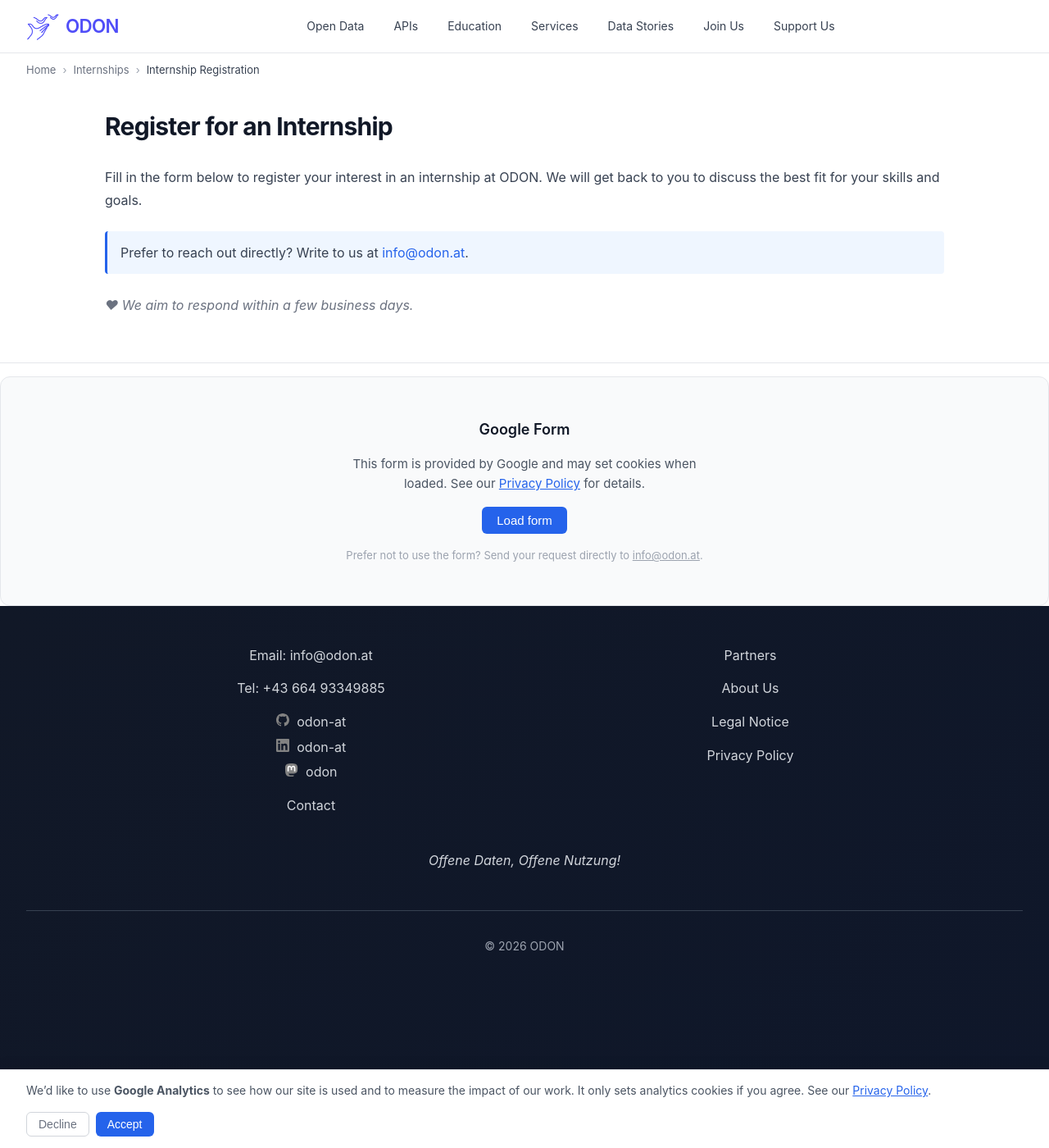
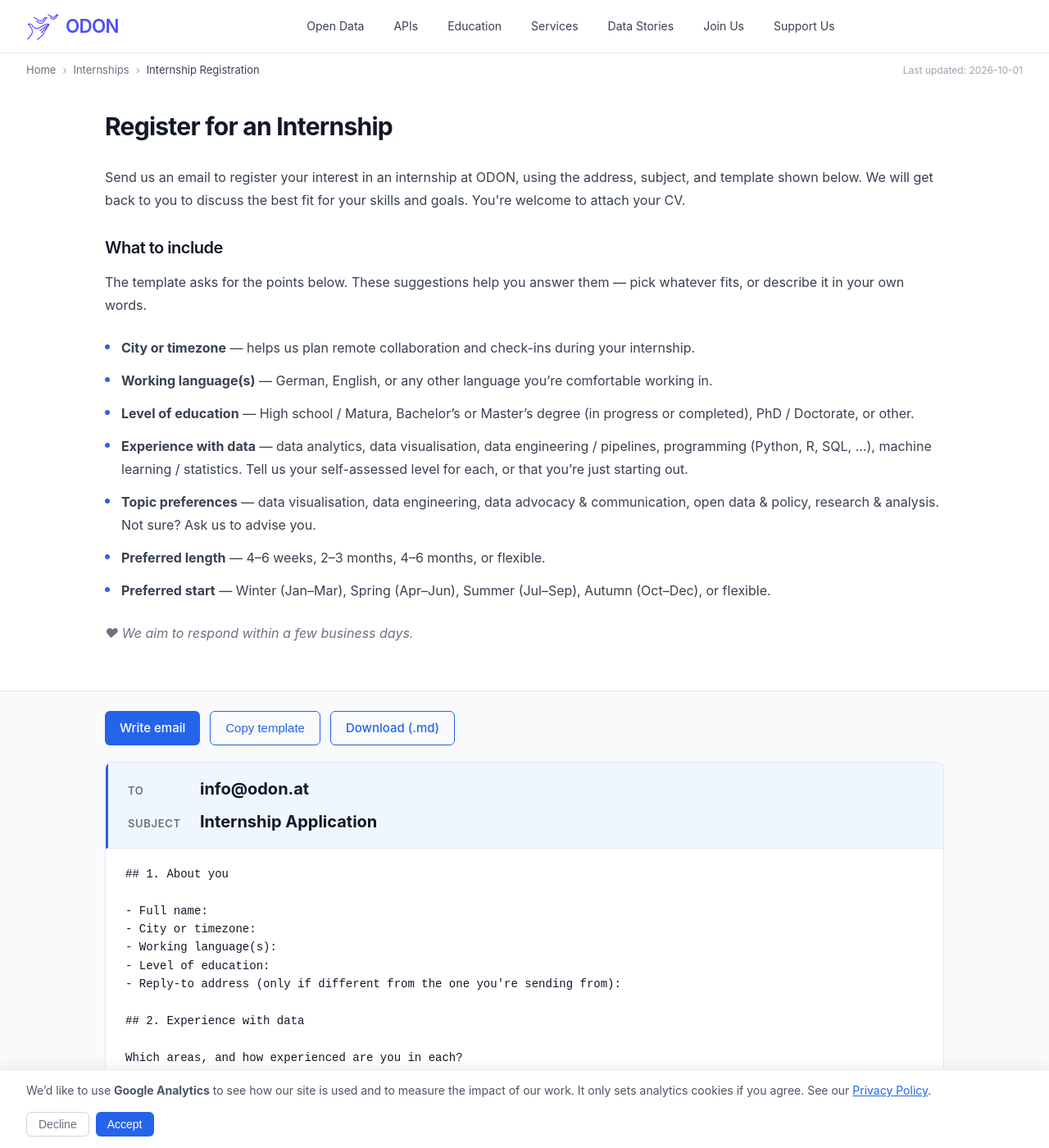
Before and after one commit to verein-odon/verein-odon.github.io, a Jekyll site: the page built from docs/en/internship-registration.md, in a window 1280 px wide and 1400 px high. Shown: the whole window at 82% size. Built offline with Jekyll 4.4.1, drawn with Linux system fonts in a browser that asks for light colours; some of the changed text lies outside the part shown.

Commit message:
Converted Internship Registration page to use email instead of a submission form

```diff
--- a/docs/_includes/google_form.html
+++ /dev/null
@@ -1,50 +0,0 @@
-{% comment %}
-  Consent gate for embedded Google Forms.
-  Parameters:
-    include.src    — iframe src URL (required)
-    include.height — css height value, e.g. "900px" or "calc(100vh - 6rem)" (default: "900px")
-
-  Clicking "Load form" stores consent in localStorage so subsequent form pages
-  load automatically without showing the gate again.
-{% endcomment %}
-{% assign gform_height = include.height | default: "900px" %}
-<div class="gform-gate" data-src="{{ include.src | escape }}" data-height="{{ gform_height | escape }}">
-  <div class="gform-gate-inner">
-    <p class="gform-gate-title">Google Form</p>
-    <p class="gform-gate-text">
-      This form is provided by Google and may set cookies when loaded.
-      See our <a href="/{{ page.lang | default: 'en' }}/privacy/">Privacy Policy</a> for details.
-    </p>
-    <button class="btn btn-primary gform-gate-btn" type="button">Load form</button>
-    <p class="gform-gate-alt">
-      Prefer not to use the form? Send your request directly to
-      <a href="mailto:info@odon.at">info@odon.at</a>.
-    </p>
-  </div>
-</div>
-<script>
-(function () {
-  var KEY = 'odon_google_consent';
-  var gate = document.currentScript.previousElementSibling;
-  if (!gate || !gate.classList.contains('gform-gate')) return;
-
-  function loadForm() {
-    var iframe = document.createElement('iframe');
-    iframe.src = gate.getAttribute('data-src');
-    iframe.style.cssText = 'width:100%;height:' + gate.getAttribute('data-height') + ';border:none;display:block;';
-    iframe.setAttribute('marginheight', '0');
-    iframe.setAttribute('marginwidth', '0');
-    gate.parentNode.replaceChild(iframe, gate);
-  }
-
-  if (localStorage.getItem(KEY) === 'true') {
-    loadForm();
-    return;
-  }
-
-  gate.querySelector('.gform-gate-btn').addEventListener('click', function () {
-    localStorage.setItem(KEY, 'true');
-    loadForm();
-  });
-})();
-</script>
--- /dev/null
+++ b/docs/_includes/internship-application-suggestions.md
@@ -0,0 +1,7 @@
+- **City or timezone** — helps us plan remote collaboration and check-ins during your internship.
+- **Working language(s)** — German, English, or any other language you're comfortable working in.
+- **Level of education** — High school / Matura, Bachelor's or Master's degree (in progress or completed), PhD / Doctorate, or other.
+- **Experience with data** — data analytics, data visualisation, data engineering / pipelines, programming (Python, R, SQL, …), machine learning / statistics. Tell us your self-assessed level for each, or that you're just starting out.
+- **Topic preferences** — data visualisation, data engineering, data advocacy & communication, open data & policy, research & analysis. Not sure? Ask us to advise you.
+- **Preferred length** — 4–6 weeks, 2–3 months, 4–6 months, or flexible.
+- **Preferred start** — Winter (Jan–Mar), Spring (Apr–Jun), Summer (Jul–Sep), Autumn (Oct–Dec), or flexible.
--- /dev/null
+++ b/docs/_includes/internship-application-template.md
@@ -0,0 +1,36 @@
+## 1. About you
+
+- Full name:
+- City or timezone:
+- Working language(s):
+- Level of education:
+- Reply-to address (only if different from the one you're sending from):
+
+## 2. Experience with data
+
+Which areas, and how experienced are you in each?
+
+> (Your answer)
+
+## 3. Topic preferences
+
+Which areas would you most like to work on?
+
+> (Your answer)
+
+## 4. Availability
+
+- Preferred length:
+- Preferred start:
+
+## 5. Motivation (optional)
+
+Anything else you'd like to tell us? Feel free to attach your CV.
+
+> (Your answer)
+
+## 6. Keeping your application
+
+We process your application as described in our privacy policy: https://odon.at/en/privacy/
+
+- [ ] Optional: ODON may keep my application for up to 12 months for future internship opportunities.
--- a/docs/assets/main.scss
+++ b/docs/assets/main.scss
@@ -2296,60 +2296,6 @@ td {
   }
 }
 
-/* Google Form consent gate */
-.gform-gate {
-  display: flex;
-  align-items: center;
-  justify-content: center;
-  min-height: 280px;
-  width: 100%;
-  background: var(--color-gray-50);
-  border: 1px solid var(--color-gray-200);
-  border-radius: 0.75rem;
-  padding: 2.5rem 2rem;
-  text-align: center;
-}
-
-.gform-gate-inner {
-  max-width: 28rem;
-  display: flex;
-  flex-direction: column;
-  align-items: center;
-  gap: 1rem;
-}
-
-.gform-gate-title {
-  font-size: 1.125rem;
-  font-weight: 600;
-  color: var(--color-gray-900);
-  margin: 0;
-}
-
-.gform-gate-text {
-  font-size: 0.9375rem;
-  color: var(--color-gray-600);
-  line-height: 1.6;
-  margin: 0;
-
-  a {
-    color: var(--color-blue-600);
-    text-decoration: underline;
-    &:hover { text-decoration: none; }
-  }
-}
-
-.gform-gate-alt {
-  font-size: 0.8125rem;
-  color: var(--color-gray-400);
-  margin: 0;
-
-  a {
-    color: var(--color-gray-400);
-    text-decoration: underline;
-    &:hover { color: var(--color-gray-600); text-decoration: none; }
-  }
-}
-
 /* Analytics preferences bar (consent banner).
    Class names deliberately avoid the tokens "cookie" / "consent" — cookie-notice
    filter lists (and Brave's default consent-notice blocking) hide .cookie-banner
--- a/docs/en/internship-registration.md
+++ b/docs/en/internship-registration.md
@@ -6,6 +6,7 @@ ref: internship-registration
 parent: internships
 permalink: /en/internship-registration/
 in_nav: false
+last_updated: "2026-10-01"
 ---
 
 <section class="section bg-white">
@@ -13,11 +14,12 @@ in_nav: false
     <div class="content-section">
       <h2>Register for an Internship</h2>
       <p>
-        Fill in the form below to register your interest in an internship at ODON. We will get back to you to discuss the best fit for your skills and goals.
+        Send us an email to register your interest in an internship at ODON, using the address, subject, and template shown below. We will get back to you to discuss the best fit for your skills and goals. You're welcome to attach your CV.
       </p>
-      <p style="background: #eff6ff; border-left: 3px solid #2563eb; padding: 0.75rem 1rem; border-radius: 0.25rem; margin-top: 1rem;">
-        Prefer to reach out directly? Write to us at <a href="mailto:info@odon.at">info@odon.at</a>.
-      </p>
+      <h3>What to include</h3>
+      <p>The template asks for the points below. These suggestions help you answer them — pick whatever fits, or describe it in your own words.</p>
+      {% capture internship_suggestions %}{% include internship-application-suggestions.md %}{% endcapture %}
+      {{ internship_suggestions | markdownify }}
       <p style="margin-top: 1.5rem; color: var(--color-gray-500); font-style: italic;">
         &#9829; We aim to respond within a few business days.
       </p>
@@ -25,6 +27,10 @@ in_nav: false
   </div>
 </section>
 
-<div style="padding-top: 1rem; border-top: 1px solid var(--color-gray-200);">
-  {% include google_form.html src="https://docs.google.com/forms/d/e/1FAIpQLSeuWaTSVftC36oSvdSEkowmjIRy4yRnQvrdrqP19UkcyEWJ8Q/viewform?embedded=true" height="900px" %}
-</div>
+<section class="section bg-gray" style="border-top: 1px solid var(--color-gray-200);">
+  <div class="container">
+    <div class="content-section">
+      {% include email_template.html subject="Internship Application" template="internship-application-template.md" download="/assets/downloads/internships/odon-internship-application-v1.0.md" %}
+    </div>
+  </div>
+</section>
```
Also changed, not shown: docs/CLAUDE.md (+2 -14 lines), docs/assets/downloads/internships/odon-internship-application-v1.0.txt (added, +30 -0 lines), docs/en/internships.md (+1 -1 lines), docs/en/privacy.md (+5 -27 lines).
